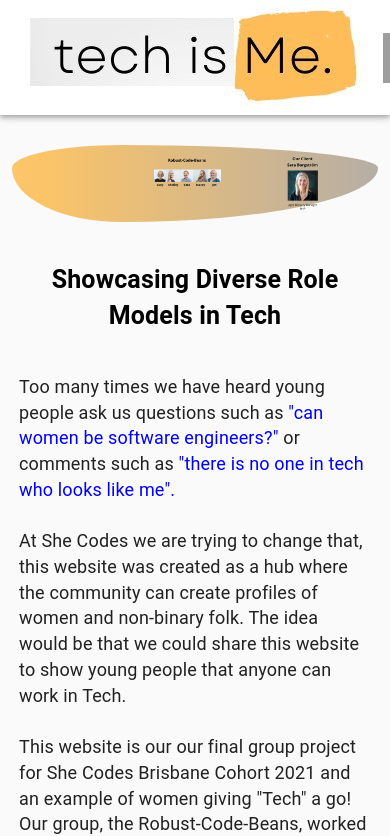
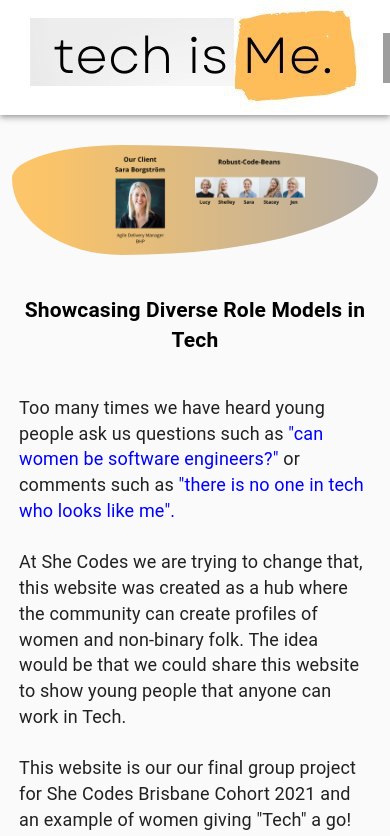
Before and after one commit to SheCodesAus/plus-bris-2021-robust-code-beans, a React (Create React App) app: page /about in a window 390 px wide. Shown: the top 836 px of the page. Built offline with nearby package versions, Linux system fonts and the light colour scheme; no server answers; grey boxes are pictures that could not be loaded.

Commit message:
media query adjustment and rotate images due to background that had been applied

```diff
--- a/src/components/About/About.css
+++ b/src/components/About/About.css
@@ -1,16 +1,16 @@
-.about{
+.about {
   margin-left: 3%;
   margin-right: 3%;
   /* background-color: rgb(100, 149, 237); */
 }
 
 .container {
- /* border-style: solid; */
- margin-top:30px;
- margin-bottom: 40px;;
- padding-left:100px;
+  /* border-style: solid; */
+  margin-top: 30px;
+  margin-bottom: 40px;
+  padding-left: 100px;
   display: flex;
-  justify-content: space-evenly;
+  justify-content: center;
   background: linear-gradient(270deg, cornflowerblue, #fcc467, #efefef);
   background-size: 400% 400%;
   -webkit-animation: shimmer 30s ease infinite;
@@ -19,14 +19,14 @@
   border-radius: 30% 70% 70% 30% / 30% 30% 70% 70% !important;
 }
 
-.heading{
+.heading {
   color: black;
   font-size: 25px;
-  margin-bottom: 40px;;
+  margin-bottom: 40px;
 }
 
-.col-lg-5{
-/* border-style: solid; */
+.col-lg-5 {
+  /* border-style: solid; */
 }
 
 p {
@@ -78,10 +78,9 @@ h1 {
 }
 
 .imageColumn {
-  width: 25%;
-   margin: 2%;
-  justify-content: center;
-  margin: 2%;
+  width: 30%;
+  /* margin: 2%; */
+  /* justify-content: center; */
 }
 /*
 .img-fluid {
@@ -91,10 +90,17 @@ h1 {
   border-top-right-radius: 50%;
   vertical-align: -webkit-baseline-middle;
 } */
-/*
+
 @media only screen and (max-width: 768px) {
   body {
-    font-size: 18px;
+    font-size: 16px;
+  }
+  div.container {
+    padding-left: 0;
+    vertical-align: middle;
+  }
+  h1.heading {
+    font-size: 21px;
   }
 }
 
@@ -102,4 +108,4 @@ h1 {
   body {
     font-size: 16px;
   }
-} */
+}
--- a/src/components/About/About.js
+++ b/src/components/About/About.js
@@ -7,8 +7,8 @@ function About() {
   return (
     <div className="about">
       <div class="container">
+        <img class="imageColumn" src={sarab} alt="Sara image" />
         <img class="imageColumn" src={team} alt="team image" />
-        <img class="imageColumn" src={sarab} alt="Sara image" />
       </div>
       <div class="col-lg-5">
         <h1 className="heading">Showcasing Diverse Role Models in Tech</h1>
```
